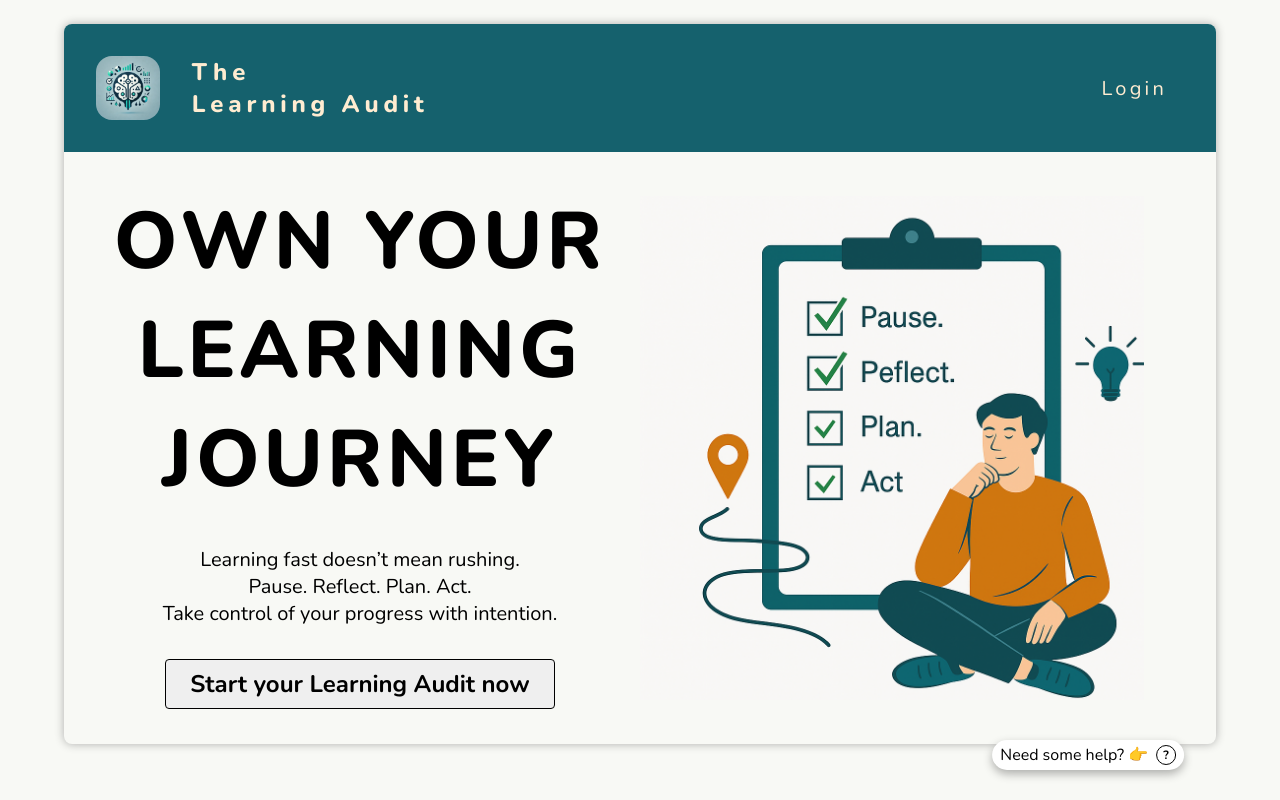
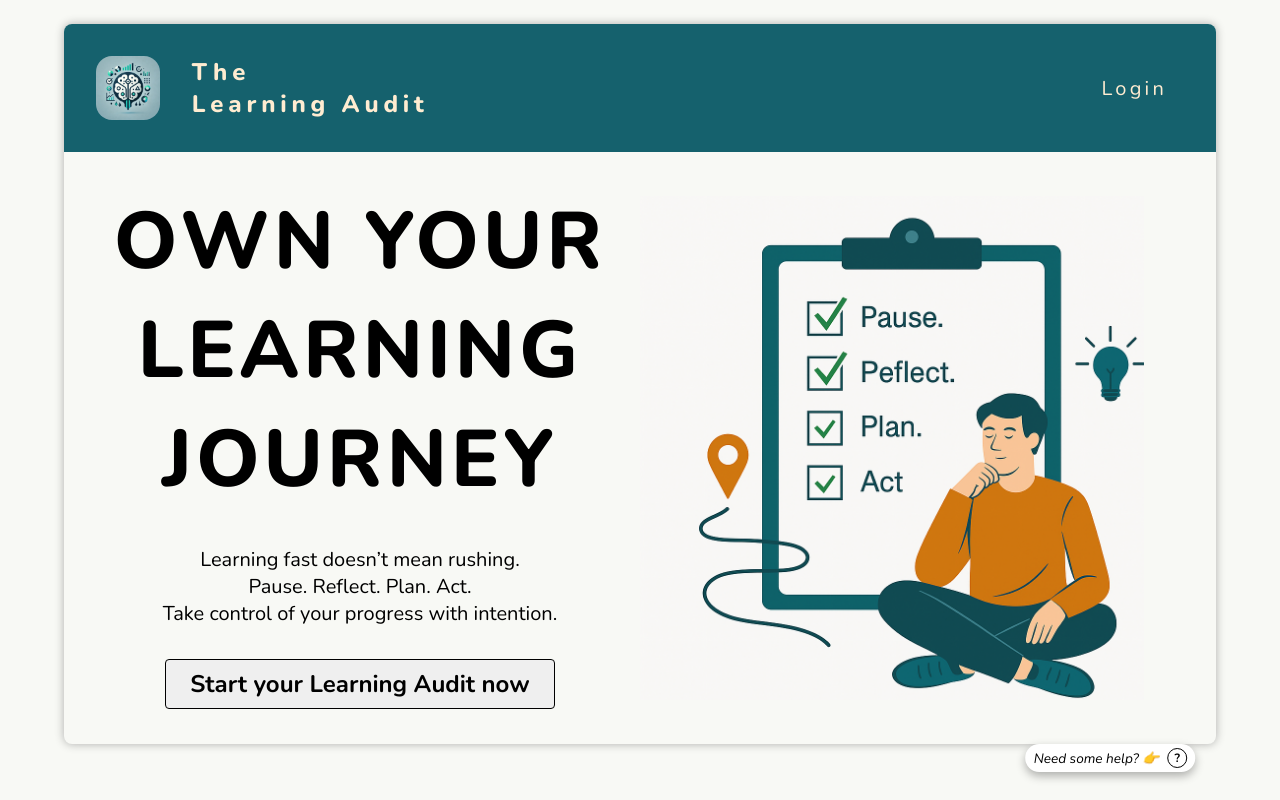
Before and after one commit to Tyriol/learning-audit, a Next.js app: page / in a window 1280 px wide. Built offline with nearby package versions, Linux system fonts and the light colour scheme.

Commit message:
make text more info like

```diff
--- a/app/components/HowToGuide/HowToGuide.module.css
+++ b/app/components/HowToGuide/HowToGuide.module.css
@@ -11,3 +11,8 @@
   box-shadow: 0 4px 10px rgba(0, 0, 0, 0.3);
   background-color: #fff;
 }
+
+.helpContainer p {
+  font-style: italic;
+  font-size: 0.85rem;
+}
```
